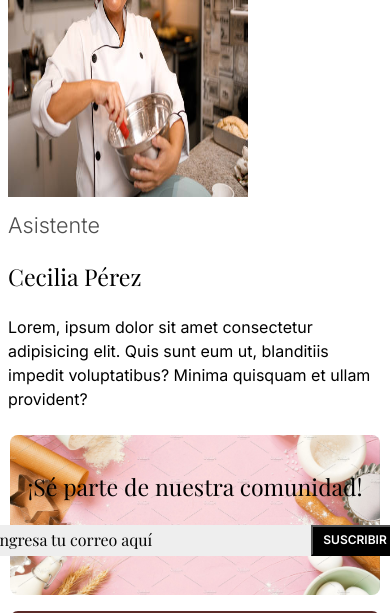
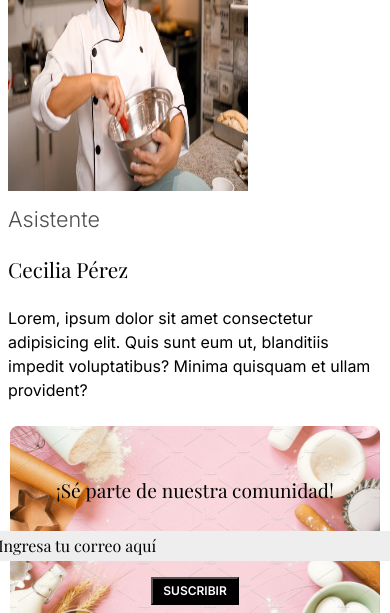
Before and after one commit to GwynethS/Dolce-Vita, a plain HTML site: page pages/nosotros.html in a window 390 px wide. Shown: the part 2372-2985 px from the top of the page. Drawn offline with nearby package versions, Linux system fonts and the light colour scheme; a web font is replaced by a local one.

Commit message:
Agregué sección suscripción responsive

```diff
--- a/css/estilos.css
+++ b/css/estilos.css
@@ -21,6 +21,10 @@ body{
     background-color: white;
     font-family: 'Playfair Display', serif;
     color: black;
+}
+
+h3{
+    font-size: 1.3rem;
 }
 
 /*Header*/
@@ -457,7 +461,7 @@ nav .iconos{
 }
 
 .suscripcion #correo::placeholder{
-    color:#030303
+    color:#030303;
 }
 
 /*Footer*/
@@ -630,6 +634,30 @@ footer p{
         background-color: #EEEEEE;
     }
 
+    /*SUSCRIPCIÓN*/
+
+    .suscripcion{
+        height: 13rem;
+        flex-direction: column;
+    }
+
+    .suscripcion h3{
+        position: relative;
+        top: 1.5rem;
+        font-size: 1.2rem;
+    }
+
+    .suscripcion form{
+        flex-direction: column;
+        align-items: center;
+        margin-top: 2.3rem;
+    }
+
+    .suscripcion #correo{
+        width: 25rem;
+        margin-bottom: 1rem;
+    }
+
 
     /*FOOTER*/
     footer{
```
